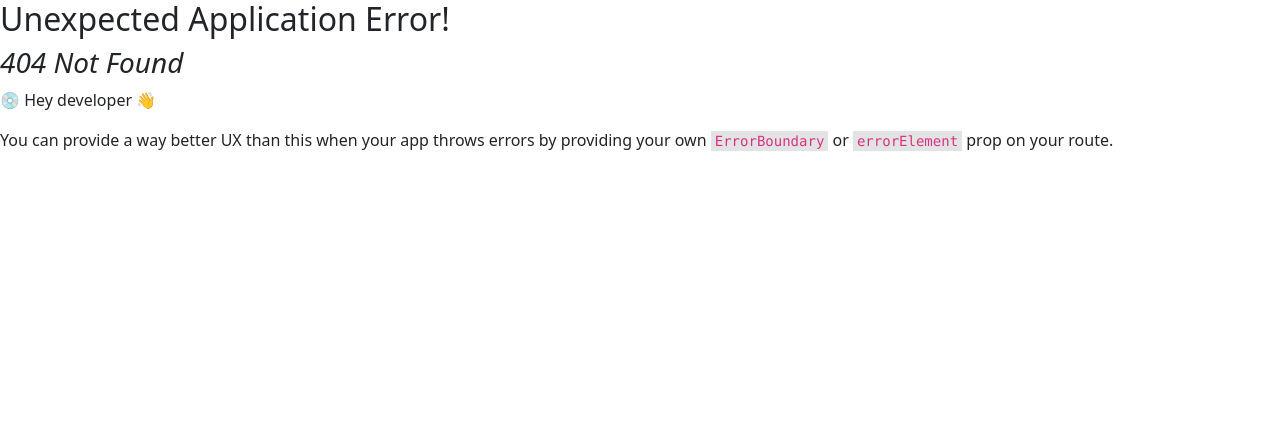
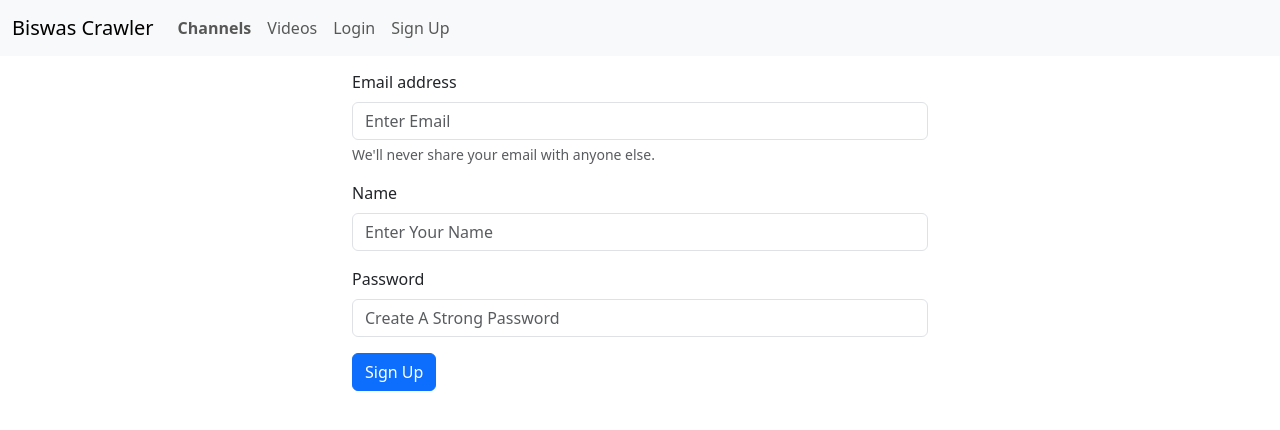
Before and after one commit to OINDIL/YouTube-Crawler, a React (Vite) app: page /signup in a window 1280 px wide. Before the commit this address had no page. Shown: the top 430 px of the page. Built offline with nearby package versions, Linux system fonts and the light colour scheme.

Commit message:
[added]: signin,signup,firebase component

```diff
--- a/package.json
+++ b/package.json
@@ -10,6 +10,7 @@
     "preview": "vite preview"
   },
   "dependencies": {
+    "firebase": "^10.10.0",
     "react": "^18.2.0",
     "react-dom": "^18.2.0",
     "react-paginate": "^8.2.0",
--- a/src/Components/ChannelsData.jsx
+++ b/src/Components/ChannelsData.jsx
@@ -9,10 +9,11 @@ import ErrorMessage from "./SmallComponents/ErrorMessage";
 import CountryFilter from "./SmallComponents/Filters/CountryFilter";
 import { useAllContext } from "./Context/AllContextAPI";
 import Pagination from "./SmallComponents/Pagination";
+import ApiKey from "./SmallComponents/ApiKey";
 
 function Homepage() {
   //? Context API
-  const {countryCode} = useAllContext()
+  const {countryCode,apiKey} = useAllContext()
 
   //! states
   const [youtubeData, setYoutubeData] = useState([]);
@@ -26,9 +27,7 @@ function Homepage() {
   const videoInfo = async (query) => {
     setLoader(true);
     try {
-      const URL = `https://www.googleapis.com/youtube/v3/search?part=snippet&maxResults=${maxResults}&q=${query}&type=channel&regionCode=${countryCode}&key=${
-        import.meta.env.VITE_API_KEY
-      }`;
+      const URL = `https://www.googleapis.com/youtube/v3/search?part=snippet&maxResults=${maxResults}&q=${query}&type=channel&regionCode=${countryCode}&key=${apiKey}`;
       setProgress(25);
       const data = await fetch(URL);
       if (data.status != 200) {
@@ -44,8 +43,8 @@ function Homepage() {
       setYoutubeData(items);
       setTotalResults(totalResults)
       setProgress(100);
-    } catch (err){
-      console.error(err)
+    } catch (error){
+      console.error(error.message)
       setProgress(100)
     }
   };
@@ -81,6 +80,7 @@ function Homepage() {
       <div className="container d-flex flex-wrap justify-content-center mb-3 gap-2">
         <MaxResultsFilter maxResults={maxResults} setMaxResults={setMaxResults} />
         <CountryFilter/>
+        <ApiKey/>
       </div>
       {channelId.length != 0 ? (
         <div>
--- a/src/Components/Context/AllContextAPI.jsx
+++ b/src/Components/Context/AllContextAPI.jsx
@@ -3,7 +3,7 @@ const AllContext = createContext();
 export const useAllContext = () => useContext(AllContext);
 export const ValueFormatterProvider = ({ children }) => {
   //* hover shadow state
-  const [hover,setHover] = useState(null)
+  const [hover, setHover] = useState(null)
 
   //? Channel filter search
   const [countryCode, setCountryCode] = useState('IN')
@@ -11,6 +11,21 @@ export const ValueFormatterProvider = ({ children }) => {
   //? Category filter search
   const [catergoryCode, setCatergoryCode] = useState(1)
 
+  //? API KEY CONTEXT
+  const [apiKey, setApiKey] = useState('')
+  //? API NAME CONTEXT
+  const [apiName, setApiName] = useState('Choose A Key First')
+
+  //? ACTIVE STATE
+  const [active, setActive] = useState('channels')
+
+  const handleActive = (link) => {
+    setActive(link)
+  }
+
+
+
+  //? FORMAT NUMBER METHOD
   const formatNumber = (number) => {
     if (isNaN(number)) {
       return "Invalid number";
@@ -27,7 +42,7 @@ export const ValueFormatterProvider = ({ children }) => {
   };
 
   return (
-    <AllContext.Provider value={{ formatNumber,hover,setHover,countryCode,setCountryCode,catergoryCode, setCatergoryCode }}>
+    <AllContext.Provider value={{ formatNumber, hover, setHover, countryCode, setCountryCode, catergoryCode, setCatergoryCode, apiKey, setApiKey, apiName, setApiName,active, setActive,handleActive }}>
       {children}
     </AllContext.Provider>
   );
--- /dev/null
+++ b/src/Components/SmallComponents/ApiKey.jsx
@@ -0,0 +1,32 @@
+import React, { useState } from 'react'
+import {useAllContext} from '../Context/AllContextAPI'
+function ApiKey() {
+    const {setApiKey,apiName,setApiName} = useAllContext()
+
+    const apiKeys = [
+        {name:'API 1', key:'AIzaSyBJQP4LAiQBUA5q_Y_plVQg6hn2dIQFdFg'},
+        {name:'API 2', key:'AIzaSyAbtu-vPTd_dCckkdsSimbzq2MC41B0dxw'}
+    ]
+    const handleApiKeyName = (key,name) =>{
+        setApiKey(key)
+        setApiName(name)
+    }
+    return (
+        <div>
+            <div className="dropdown">
+                <button className="btn btn-danger dropdown-toggle" type="button" data-bs-toggle="dropdown" aria-expanded="false">
+                    API key: {apiName}
+                </button>
+                <ul className="dropdown-menu" style={{cursor:'pointer'}}>
+                    {apiKeys.map((item)=>(
+                        <div key={item.key}>
+                            <li><a className="dropdown-item" onClick={()=>handleApiKeyName(item.key,item.name)}>{item.name}</a></li>
+                        </div>
+                    ))}
+                </ul>
+            </div>
+        </div>
+    )
+}
+
+export default ApiKey
--- /dev/null
+++ b/src/Components/SmallComponents/Authentication/SignIn.jsx
@@ -0,0 +1,21 @@
+import React from 'react'
+
+function SignIn() {
+  return (
+    <div>
+      <form className='container' style={{maxWidth:'600px',marginTop:'70px'}}>
+      <div className="mb-3">
+        <label htmlFor="exampleInputEmail1" className="form-label">Email address</label>
+        <input type="email" className="form-control" id="exampleInputEmail1" aria-describedby="emailHelp" placeholder='mail@mail.com'/>
+      </div>
+      <div className="mb-3">
+        <label htmlFor="exampleInputPassword1" className="form-label">Password</label>
+        <input type="password" className="form-control" id="exampleInputPassword1" placeholder='Enter Your Password'/>
+      </div>
+      <button type="submit" className="btn btn-success">Sign In</button>
+    </form>
+    </div>
+  )
+}
+
+export default SignIn
--- /dev/null
+++ b/src/Components/SmallComponents/Authentication/SignUp.jsx
@@ -0,0 +1,26 @@
+import React from 'react'
+
+function SignUp() {
+    return (
+        <div>
+            <form className='container' style={{ maxWidth: '600px',marginTop:'70px' }}>
+                <div className="mb-3">
+                    <label htmlFor="exampleInputEmail1" className="form-label">Email address</label>
+                    <input type="email" className="form-control" id="exampleInputEmail1" aria-describedby="emailHelp" placeholder='Enter Email' />
+                    <div id="emailHelp" className="form-text">We'll never share your email with anyone else.</div>
+                </div>
+                <div className="mb-3">
+                    <label htmlFor="exampleInputPassword1" className="form-label">Name</label>
+                    <input type="text" className="form-control" id="exampleInputPassword1" placeholder='Enter Your Name'/>
+                </div>
+                <div className="mb-3">
+                    <label htmlFor="exampleInputPassword1" className="form-label">Password</label>
+                    <input type="password" className="form-control" id="exampleInputPassword1" placeholder='Create A Strong Password'/>
+                </div>
+                <button type="submit" className="btn btn-primary">Sign Up</button>
+            </form>
+        </div>
+    )
+}
+
+export default SignUp
--- a/src/Components/SmallComponents/Channels.jsx
+++ b/src/Components/SmallComponents/Channels.jsx
@@ -2,7 +2,7 @@ import React, { useEffect, useState } from "react";
 import {useAllContext} from '../Context/AllContextAPI'
 
 function NewCard({ videoId,index}) {
-  const { formatNumber,hover,setHover } = useAllContext();
+  const { formatNumber,hover,setHover,apiKey } = useAllContext();
   const [date, setDate] = useState({
     day: 0,
     month: "",
@@ -24,7 +24,7 @@ function NewCard({ videoId,index}) {
   const channelInfo = async (id) => {
     try {
       const URL = `https://www.googleapis.com/youtube/v3/channels?part=snippet,statistics&maxResults=3&id=${id}&type=channel&key=${
-        import.meta.env.VITE_API_KEY
+        apiKey
       }`;
       const data = await fetch(URL);
       const obj = await data.json();
--- a/src/Components/SmallComponents/Navbar.jsx
+++ b/src/Components/SmallComponents/Navbar.jsx
@@ -1,12 +1,9 @@
 import React, { useState } from 'react'
 import { Link } from 'react-router-dom'
+import { useAllContext } from '../Context/AllContextAPI'
 
 const Navbar = () => {
-    const [active, setActive] = useState('channels')
-
-    const handleActive = (link) =>{
-        setActive(link)
-    }
+    const {active,handleActive} = useAllContext()
     return (
         <div>
             <nav className="navbar fixed-top navbar-expand-lg bg-body-tertiary">
@@ -23,6 +20,14 @@ const Navbar = () => {
                             <li className="nav-item">
                                 <Link className={`nav-link ${active === 'videos' ? `fw-bold` : null}`} onClick={()=>handleActive('videos')} to="/videos">Videos</Link>
                             </li>
+                            <li>
+                                <Link className={`nav-link ${active === 'signin' ? `fw-bold` : null}`} to="/signin"
+                                onClick={()=>handleActive('signin')}>Login</Link>
+                            </li>
+                            <li>
+                                <Link className={`nav-link ${active === 'signup' ? `fw-bold` : null}`} to="/signup"
+                                onClick={()=>handleActive('signup')}>Sign Up</Link>
+                            </li>
                         </ul>
                     </div>
                 </div>
--- a/src/Components/SmallComponents/VideosCard.jsx
+++ b/src/Components/SmallComponents/VideosCard.jsx
@@ -2,7 +2,7 @@ import React, { useEffect, useState } from 'react'
 import {useAllContext} from '../Context/AllContextAPI'
 
 const VideosCard = ({ data,index }) => {
-  const {formatNumber,hover,setHover} = useAllContext();
+  const {formatNumber,hover,setHover,apiKey} = useAllContext();
   const [video, setVideo] = useState([
     {
       title:'Undefined',
@@ -21,7 +21,7 @@ const VideosCard = ({ data,index }) => {
   ])
   const channelInfo = async (id) => {
     try {
-      const URL = `https://www.googleapis.com/youtube/v3/videos?id=${id}&part=snippet,statistics&key=${import.meta.env.VITE_API_KEY}`
+      const URL = `https://www.googleapis.com/youtube/v3/videos?id=${id}&part=snippet,statistics&key=${apiKey}}`
       const data = await fetch(URL, {
         method: 'GET',
         mode: 'cors',
--- a/src/Components/Videos.jsx
+++ b/src/Components/Videos.jsx
@@ -9,10 +9,11 @@ import MaxResultsFilter from "./SmallComponents/Filters/MaxResultsFilter";
 import CountryFilter from "./SmallComponents/Filters/CountryFilter";
 import { useAllContext } from "./Context/AllContextAPI";
 import CategoryFilter from "./SmallComponents/Filters/CategoryFilter";
+import ApiKey from "./SmallComponents/ApiKey";
 
 const Videos = () => {
     //? Context API
-    const {countryCode,categoryCode} = useAllContext()
+    const {countryCode,apiKey} = useAllContext()
   //! States
   const [youtubeData, setYoutubeData] = useState([]);
   const [totalResults,setTotalResults] = useState(0)
@@ -25,7 +26,7 @@ const Videos = () => {
   const videoInfo = async (query) => {
     setLoader(true);
     try {
-      const URL = `https://www.googleapis.com/youtube/v3/search?part=snippet&maxResults=${maxResults}&q=${query}&type=video&regionCode=${countryCode}&key=${import.meta.env.VITE_API_KEY}`;
+      const URL = `https://www.googleapis.com/youtube/v3/search?part=snippet&maxResults=${maxResults}&q=${query}&type=video&regionCode=${countryCode}&key=${apiKey}`;
       setProgress(25);
       const data = await fetch(URL);
       if (data.status != 200) {
@@ -77,7 +78,7 @@ const Videos = () => {
       <div className="container d-flex flex-wrap justify-content-center mb-3 gap-2">
         <MaxResultsFilter maxResults={maxResults} setMaxResults={setMaxResults}/>
         <CountryFilter/>
-        <CategoryFilter/>
+        <ApiKey/>
       </div>
       {videoId != 0 ? (
         <div>
```
Also changed, not shown: src/Components/Firebase/firebase.js (added, +20 -0 lines), src/main.jsx (+10 -0 lines), 1 other file (tests, documents, lock files or other folders).
